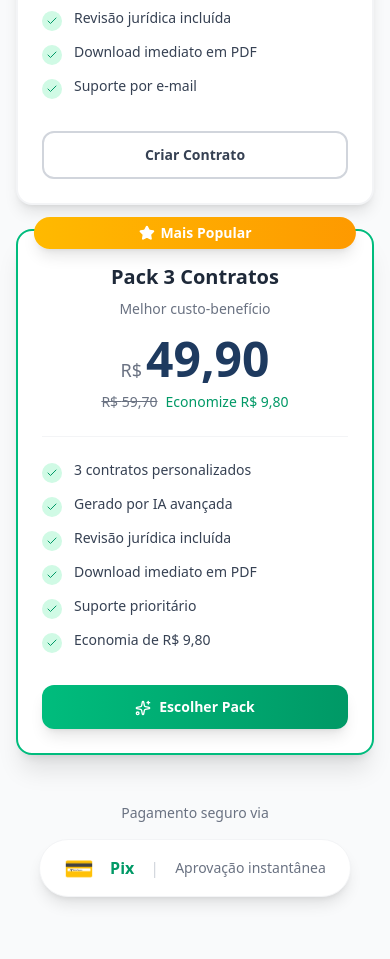
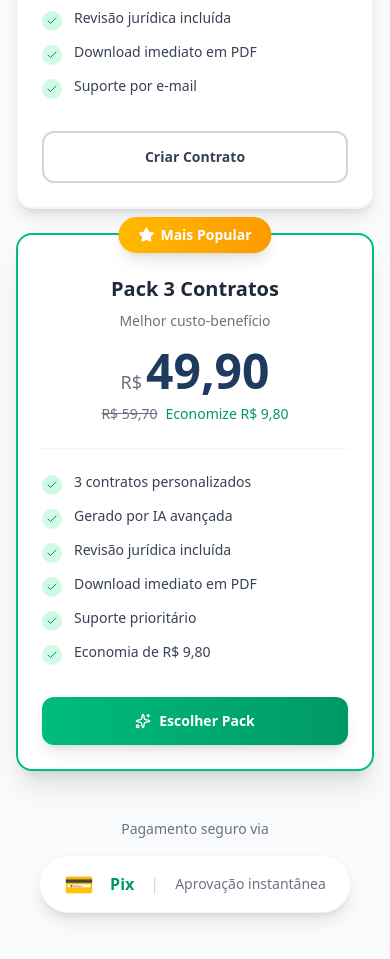
Before and after one commit to DanielHHEe/Meu-ia-inteligente, a React (Vite) app: page / in a window 390 px wide. Shown: the part 4560-5519 px from the top of the page. Built offline with nearby package versions, Linux system fonts and the light colour scheme.

Commit message:
commit mobile todos

```diff
--- a/src/App.jsx
+++ b/src/App.jsx
@@ -507,8 +507,8 @@ const PricingSection = () => {
               className={`relative ${plan.popular ? "md:-mt-4 md:mb-4" : ""}`}
             >
               {plan.popular && (
-                <div className="absolute -top-3 left-1/2 -translate-x-1/2 z-10 w-[90%]">
-                  <div className="flex items-center justify-center gap-1.5 bg-gradient-to-r from-amber-400 to-amber-500 text-white px-4 py-1.5 rounded-full text-sm font-semibold shadow-lg whitespace-nowrap">
+                <div className="absolute -top-4 left-1/2 transform -translate-x-1/2 z-10">
+                  <div className="inline-flex items-center justify-center gap-1.5 bg-gradient-to-r from-amber-400 to-amber-500 text-white px-5 py-2 rounded-full text-sm font-semibold shadow-lg">
                     <Star className="w-4 h-4 fill-current" />
                     <span>Mais Popular</span>
                   </div>
@@ -518,7 +518,7 @@ const PricingSection = () => {
               <div
                 className={`bg-white rounded-2xl p-6 lg:p-8 shadow-lg border-2 transition-all duration-300 h-full ${
                   plan.popular
-                    ? "border-emerald-500 shadow-xl pt-8 md:pt-6"
+                    ? "border-emerald-500 shadow-xl pt-10 md:pt-8"
                     : "border-gray-100 hover:border-emerald-200"
                 }`}
               >
@@ -562,14 +562,14 @@ const PricingSection = () => {
                 </ul>
 
                 <button
-                  className={`w-full py-3 px-4 rounded-xl font-semibold transition-all text-sm md:text-base ${
+                  className={`w-full py-3.5 px-4 rounded-xl font-semibold transition-all text-sm md:text-base flex items-center justify-center ${
                     plan.popular
                       ? "bg-gradient-to-r from-emerald-500 to-emerald-600 text-white hover:from-emerald-600 hover:to-emerald-700 shadow-lg"
                       : "border-2 border-gray-300 text-gray-700 hover:border-[#1e3a5f] hover:text-[#1e3a5f]"
                   }`}
                 >
                   {plan.popular && (
-                    <Sparkles className="w-4 h-4 mr-2 inline align-middle" />
+                    <Sparkles className="w-4 h-4 mr-2" />
                   )}
                   {plan.cta}
                 </button>
```
